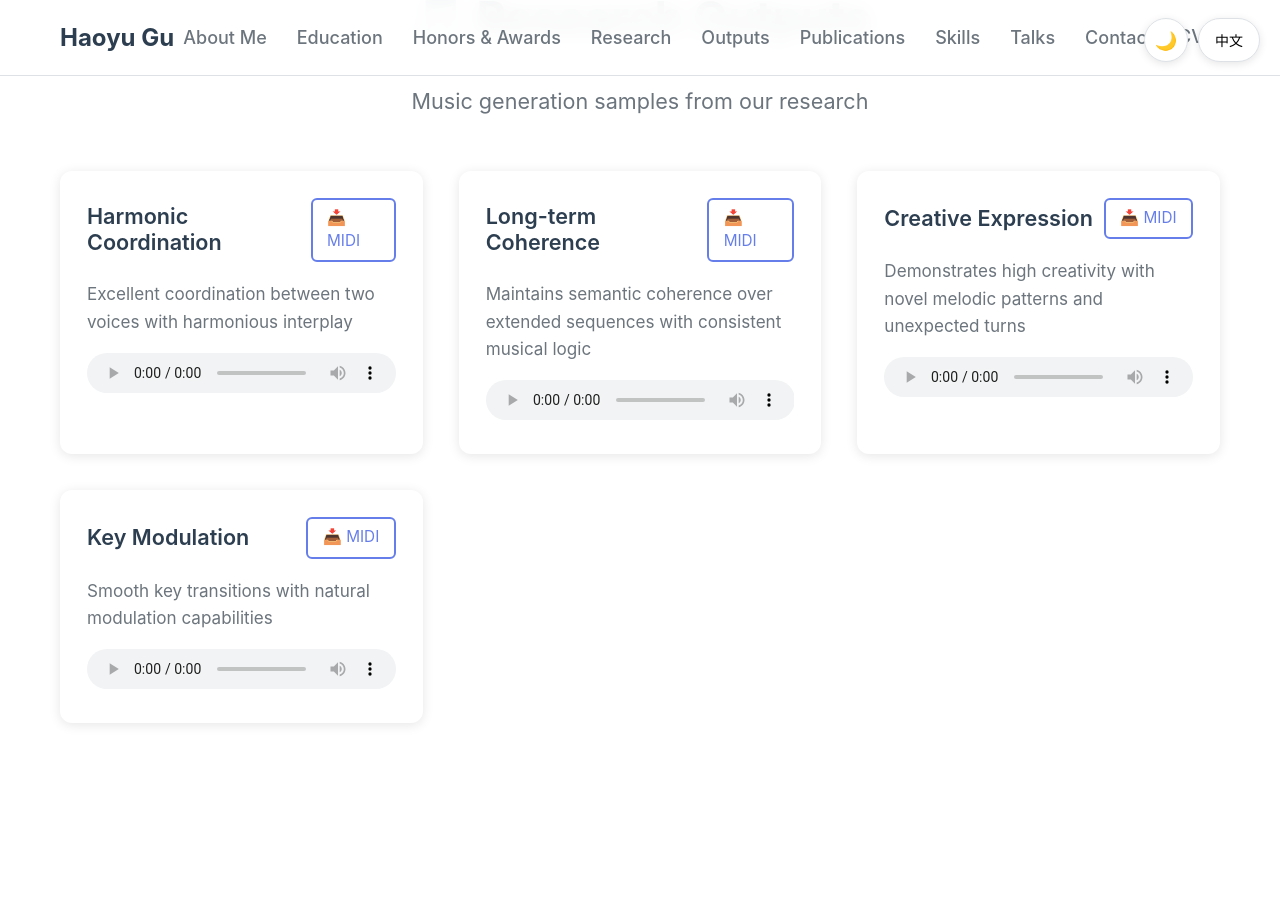
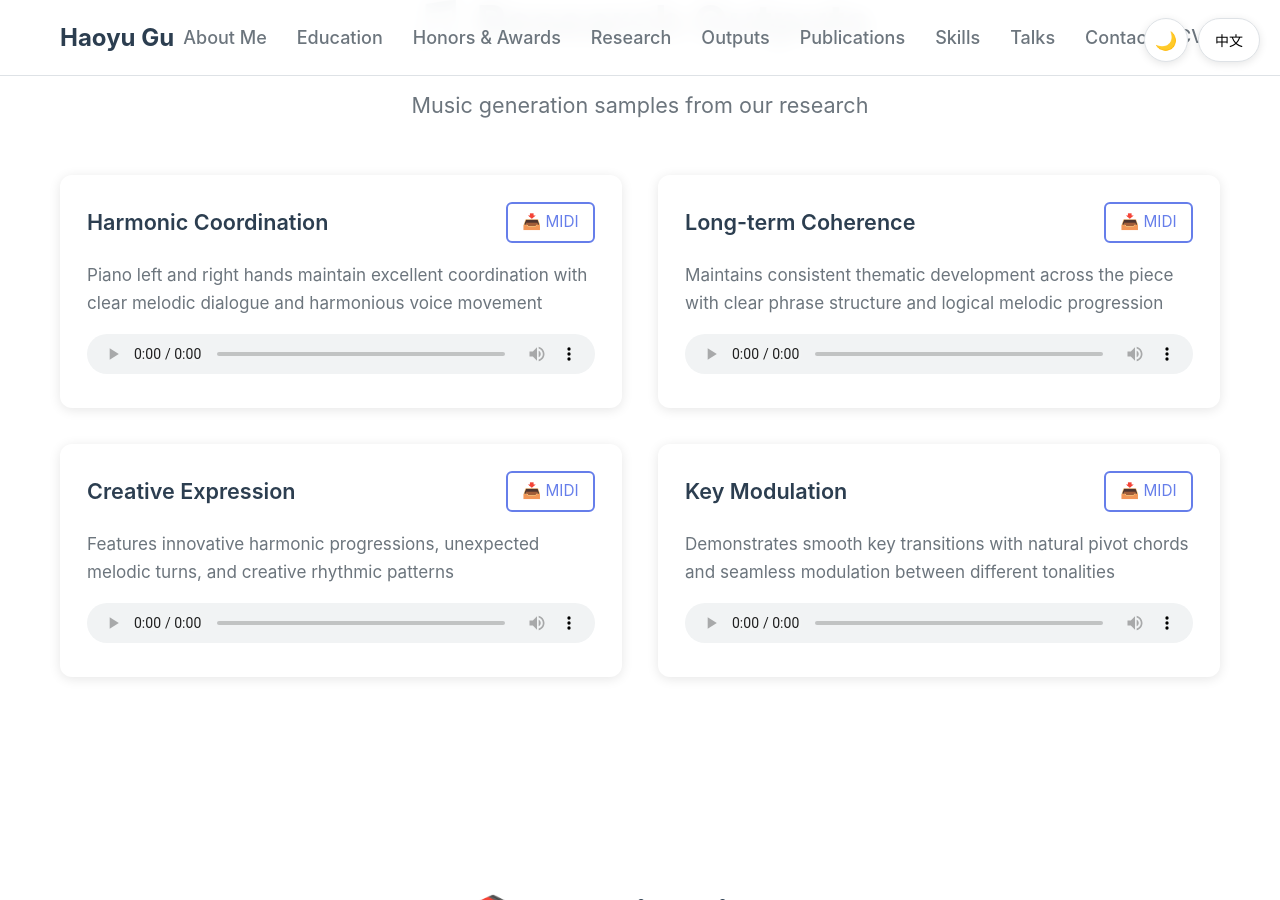
Before and after one commit to Haoyu-Gu/haoyu-gu.github.io, a Jekyll site: the page built from index.html, in a window 1280 px wide and 900 px high, scrolled down 7685 px. Built offline with Jekyll 4.4.1, drawn with Linux system fonts in a browser that asks for light colours.

Commit message:
优化研究成果模块：具体化描述文字，改为一行两个布局，修复音频播放问题

```diff
--- a/assets/css/custom.css
+++ b/assets/css/custom.css
@@ -1192,8 +1192,14 @@ html {
 /* Music Outputs */
 .music-grid {
   display: grid;
-  grid-template-columns: repeat(auto-fit, minmax(300px, 1fr));
+  grid-template-columns: repeat(2, 1fr);
   gap: 2rem;
+}
+
+@media (max-width: 968px) {
+  .music-grid {
+    grid-template-columns: 1fr;
+  }
 }
 
 .music-card {
--- a/index.html
+++ b/index.html
@@ -210,45 +210,49 @@ title: "Haoyu Gu - Personal Portfolio"
   <div class="music-grid">
     <div class="music-card">
       <div class="music-header">
-        <h3 class="music-title" data-lang='{"en": "Harmonic Coordination", "zh": "双声部协调"}'>Harmonic Coordination</h3>
+        <h3 class="music-title" data-lang='{"en": "Harmonic Coordination", "zh": "双声部协调"}'>双声部协调</h3>
         <a href="/files/sample_20251012_170334_045.mid" class="music-download" download>📥 MIDI</a>
       </div>
-      <p class="music-description" data-lang='{"en": "Excellent coordination between two voices with harmonious interplay", "zh": "双声部配合效果极佳，和声交织流畅自然"}'>Excellent coordination between two voices with harmonious interplay</p>
-      <audio controls class="music-player">
+      <p class="music-description" data-lang='{"en": "Piano left and right hands maintain excellent coordination with clear melodic dialogue and harmonious voice movement", "zh": "钢琴左右手配合默契，旋律对话清晰，声部走向和谐"}'>钢琴左右手配合默契，旋律对话清晰，声部走向和谐</p>
+      <audio controls class="music-player" preload="auto">
         <source src="/files/sample_20251012_170334_045.mp3" type="audio/mpeg">
+        Your browser does not support the audio element.
       </audio>
     </div>
 
     <div class="music-card">
       <div class="music-header">
-        <h3 class="music-title" data-lang='{"en": "Long-term Coherence", "zh": "长期语义连贯"}'>Long-term Coherence</h3>
+        <h3 class="music-title" data-lang='{"en": "Long-term Coherence", "zh": "长期语义连贯"}'>长期语义连贯</h3>
         <a href="/files/sample_20251012_170334_058.mid" class="music-download" download>📥 MIDI</a>
       </div>
-      <p class="music-description" data-lang='{"en": "Maintains semantic coherence over extended sequences with consistent musical logic", "zh": "长时间保持语义连贯性，音乐逻辑一致性强"}'>Maintains semantic coherence over extended sequences with consistent musical logic</p>
-      <audio controls class="music-player">
+      <p class="music-description" data-lang='{"en": "Maintains consistent thematic development across the piece with clear phrase structure and logical melodic progression", "zh": "全曲主题发展连贯，乐句结构清晰，旋律走向符合音乐逻辑"}'>全曲主题发展连贯，乐句结构清晰，旋律走向符合音乐逻辑</p>
+      <audio controls class="music-player" preload="auto">
         <source src="/files/sample_20251012_170334_058.mp3" type="audio/mpeg">
+        Your browser does not support the audio element.
       </audio>
     </div>
 
     <div class="music-card">
       <div class="music-header">
-        <h3 class="music-title" data-lang='{"en": "Creative Expression", "zh": "创造性表达"}'>Creative Expression</h3>
+        <h3 class="music-title" data-lang='{"en": "Creative Expression", "zh": "创造性表达"}'>创造性表达</h3>
         <a href="/files/sample_20251012_170334_147.mid" class="music-download" download>📥 MIDI</a>
       </div>
-      <p class="music-description" data-lang='{"en": "Demonstrates high creativity with novel melodic patterns and unexpected turns", "zh": "展现出高度创造性，旋律新颖且富有意外转折"}'>Demonstrates high creativity with novel melodic patterns and unexpected turns</p>
-      <audio controls class="music-player">
+      <p class="music-description" data-lang='{"en": "Features innovative harmonic progressions, unexpected melodic turns, and creative rhythmic patterns", "zh": "和声进行富有新意，旋律转折出人意料，节奏型设计巧妙"}'>和声进行富有新意，旋律转折出人意料，节奏型设计巧妙</p>
+      <audio controls class="music-player" preload="auto">
         <source src="/files/sample_20251012_170334_147.mp3" type="audio/mpeg">
+        Your browser does not support the audio element.
       </audio>
     </div>
 
     <div class="music-card">
       <div class="music-header">
-        <h3 class="music-title" data-lang='{"en": "Key Modulation", "zh": "调性转换"}'>Key Modulation</h3>
+        <h3 class="music-title" data-lang='{"en": "Key Modulation", "zh": "调性转换"}'>调性转换</h3>
         <a href="/files/sample_20251017_172121_060.mid" class="music-download" download>📥 MIDI</a>
       </div>
-      <p class="music-description" data-lang='{"en": "Smooth key transitions with natural modulation capabilities", "zh": "调性转换自然流畅，变调能力突出"}'>Smooth key transitions with natural modulation capabilities</p>
-      <audio controls class="music-player">
+      <p class="music-description" data-lang='{"en": "Demonstrates smooth key transitions with natural pivot chords and seamless modulation between different tonalities", "zh": "调式转换自然流畅，使用合理的转调和弦，不同调性之间过渡平滑"}'>调式转换自然流畅，使用合理的转调和弦，不同调性之间过渡平滑</p>
+      <audio controls class="music-player" preload="auto">
         <source src="/files/sample_20251017_172121_060.mp3" type="audio/mpeg">
+        Your browser does not support the audio element.
       </audio>
     </div>
   </div>
```
